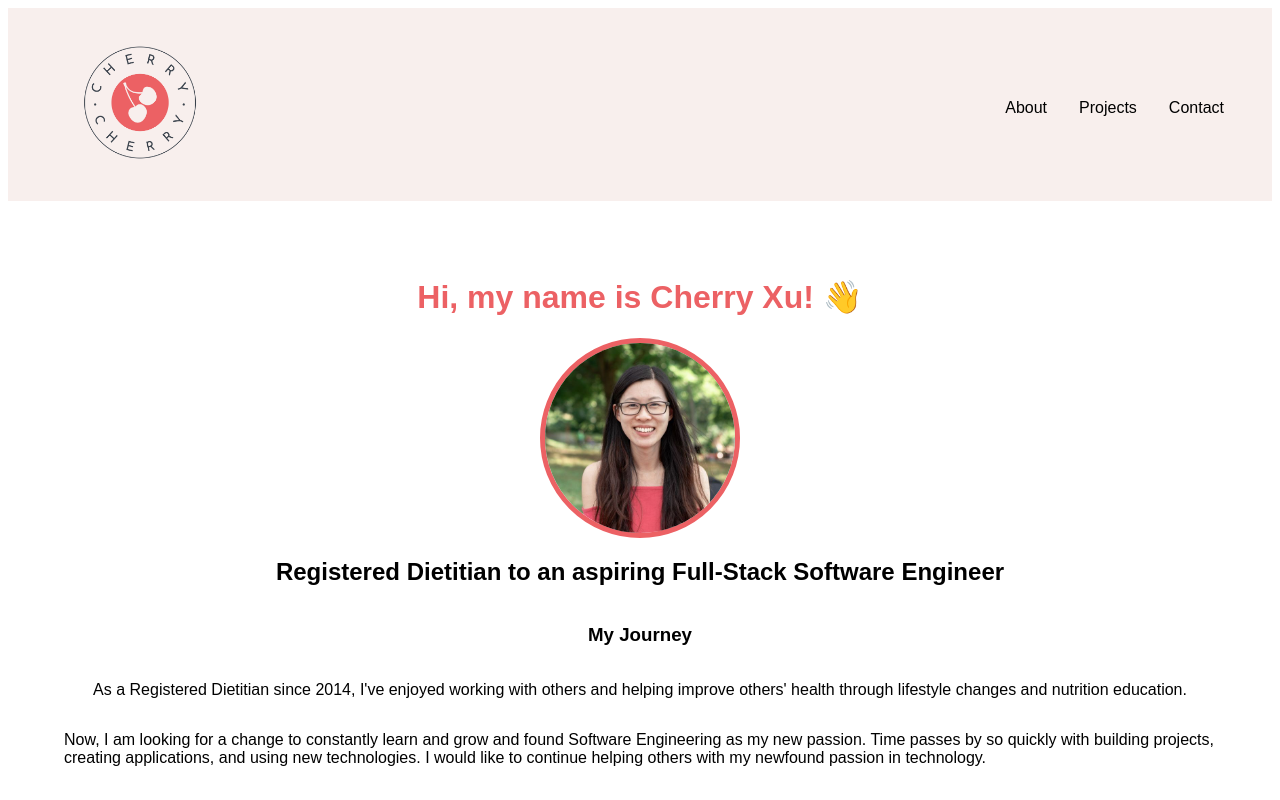
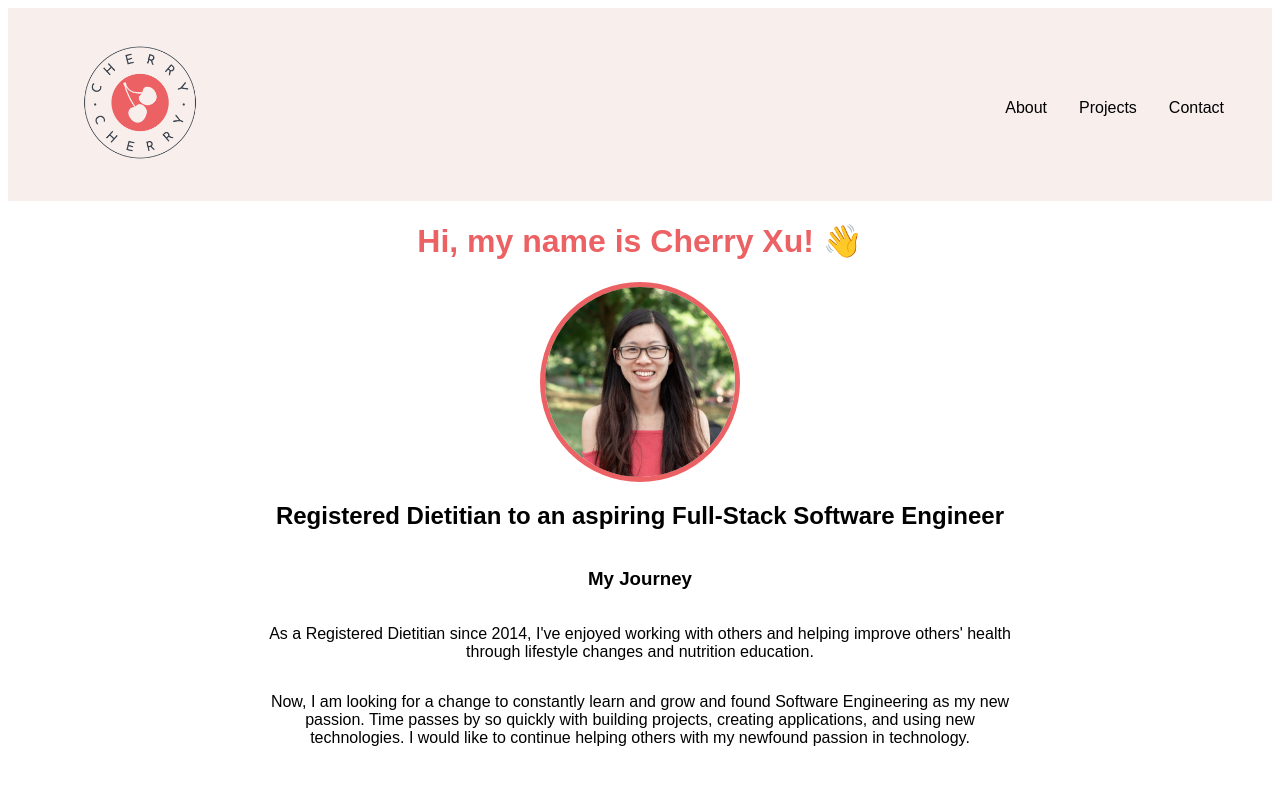
Before and after one commit to mscherryxu/portfolio-ts, a React (Create React App) app: page /about in a window 1280 px wide. Shown: the top 800 px of the page. Built offline with nearby package versions, Linux system fonts and the light colour scheme.

Commit message:
Centered and added width to about page, edited projects for desktop view

```diff
--- a/src/components/About.js
+++ b/src/components/About.js
@@ -2,7 +2,8 @@ import React from "react";
 
 const About = () => {
   return (
-    <div className="parent-container">
+    <div className="outer-container">
+      <div className="about-parent-container">
         <h1 className="intro">Hi, my name is Cherry Xu! 👋</h1>
         <img src="/images/Cherry.jpeg" alt="Cherry" className="profile-image" />
         <h2 className="career-title">
@@ -17,10 +18,11 @@ const About = () => {
         <p>
           Now, I am looking for a change to constantly learn and grow and found
           Software Engineering as my new passion. Time passes by so quickly with
-        building projects, creating applications, and using new technologies. I
-        would like to continue helping others with my newfound passion in
+          building projects, creating applications, and using new technologies.
+          I would like to continue helping others with my newfound passion in
           technology.
         </p>
+      </div>
     </div>
   );
 };
--- a/src/components/Projects.js
+++ b/src/components/Projects.js
@@ -14,8 +14,8 @@ const Projects = () => {
         />
         <ul className="list">
           <li>
-            3-week long team project building a progressive web app (PWA) to
-            track users' weightlifting progress and help users develop
+            Team project with 4 engineers building a progressive web app (PWA)
+            to track users' weightlifting progress and help users develop
             motivation to lift by using characters users can choose and unlock.
             The more a user lifts, the more characters are unlocked.
           </li>
@@ -30,7 +30,7 @@ const Projects = () => {
       </div>
       <h2>Baked By Fullstack</h2>
       <a href="https://baked-byfullstack.herokuapp.com/">Deployed on Heroku</a>
-      <ul>
+      <ul className="list">
         <li>1.5 week-long team project to build an e-commerce site.</li>
         <li>
           Built database in postgreSQL, and created API and ORM in Sequelize to
--- a/src/styles/media-queries.css
+++ b/src/styles/media-queries.css
@@ -12,15 +12,29 @@
     justify-content: flex-end;
   }
 
+  .outer-container {
+    display: flex;
+    justify-content: center;
+  }
+
+  .about-parent-container {
+    display: flex;
+    flex-direction: column;
+    justify-content: center;
+    width: 60%;
+    text-align: center;
+  }
+
   .project-container {
     display: flex;
     flex-direction: row;
+    justify-content: center;
     padding-bottom: 2rem;
   }
 
   .list {
-    width: 50%;
+    width: 35%;
     list-style: none;
-    margin: 6.5rem 2rem -2rem 0;
+    margin: 6.5rem 7rem -2rem 0;
   }
 }
```
Also changed, not shown: 1 other file (tests, documents, lock files or other folders). Lines whose indentation alone changed are shown as unchanged.
